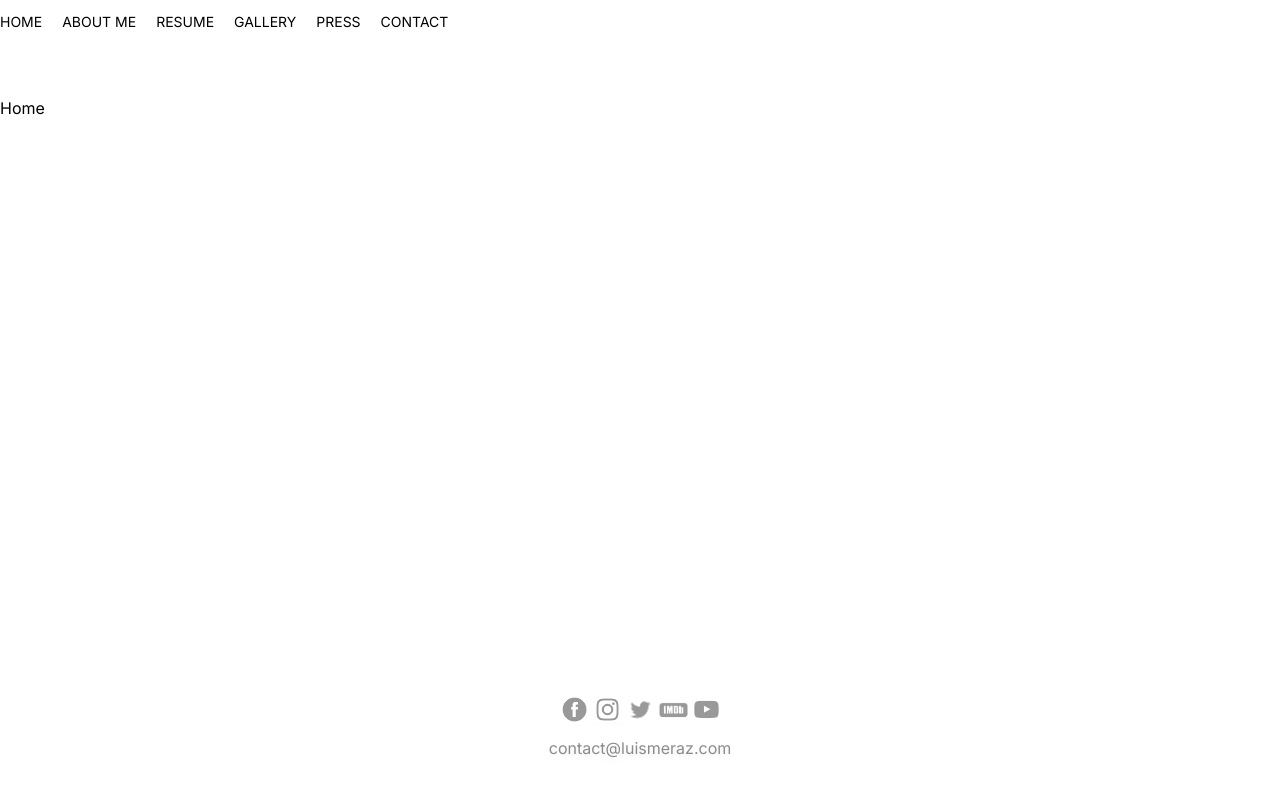
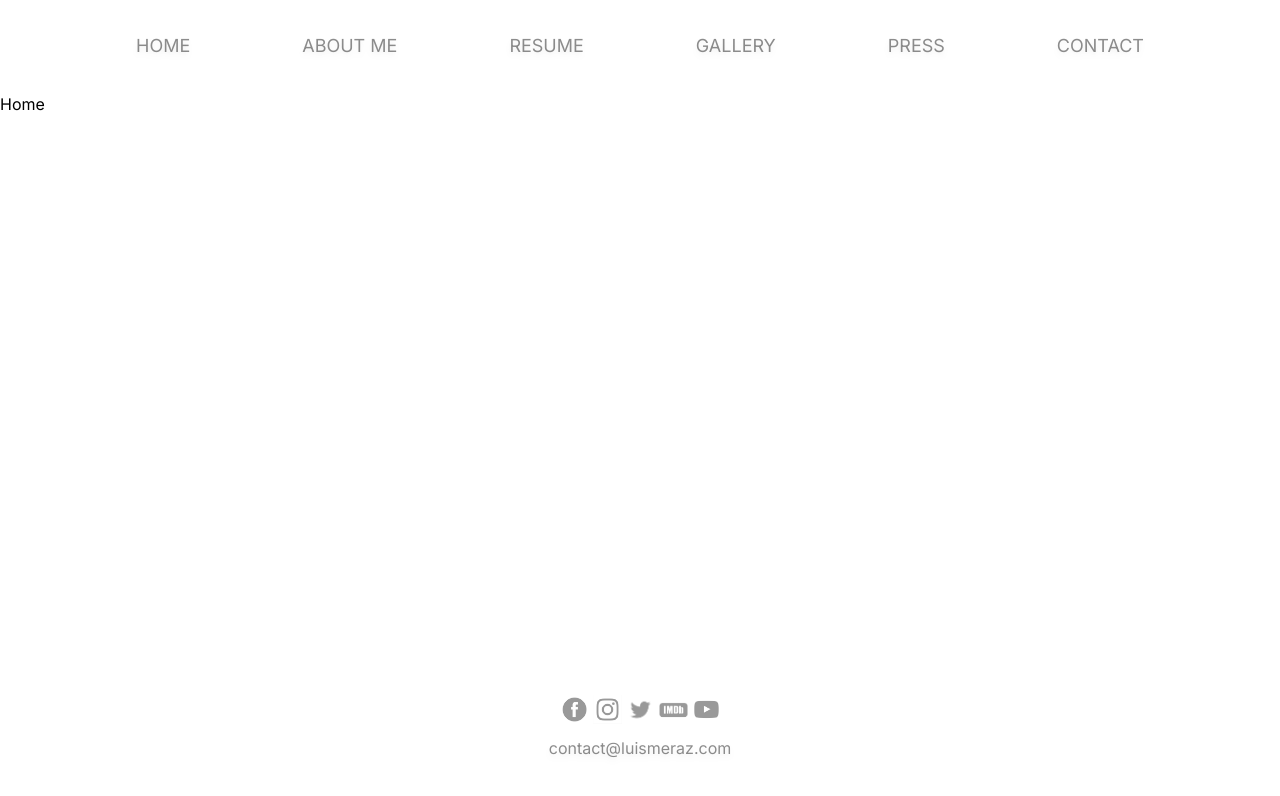
Before and after one commit to juhyeh/actor-website, a Next.js app: page / in a window 1280 px wide. Shown: the top 796 px of the page. Built offline with nearby package versions, Linux system fonts and the light colour scheme.

Commit message:
some css for header

```diff
--- a/app/globals.css
+++ b/app/globals.css
@@ -4,12 +4,9 @@
 @tailwind components;
 @tailwind utilities;
 
-.dropdown_link {
-  @apply text-sm text-gray-700 hover:text-gray-500 font-medium;
-}
-
+/* Nav/Header component */
 .black_btn {
-  @apply transition-all hover:underline text-center text-sm flex items-center justify-center;
+  @apply transition-all hover:underline hover:underline-offset-8 text-center text-lg flex items-center justify-center text-neutral-700/60 drop-shadow-md px-14;
 }
 
 .dropdown {
@@ -20,6 +17,11 @@
   @apply text-sm text-gray-700 hover:text-gray-500 font-medium;
 }
 
+/* Footer Styles */
+.footer_email {
+  @apply text-neutral-700/60 drop-shadow-md flex justify-center pb-10;
+}
+
 .social_media_links {
   @apply flex p-3 justify-center;
 }
--- a/components/Footer.jsx
+++ b/components/Footer.jsx
@@ -51,9 +51,7 @@ const Footer = () => {
           />
         </a>
       </div>
-      <div class="text-neutral-700/60 drop-shadow-md flex justify-center pb-10">
-        contact@luismeraz.com
-      </div>
+      <div className="footer_email">contact@luismeraz.com</div>
     </div>
   );
 };
--- a/components/Header.jsx
+++ b/components/Header.jsx
@@ -10,10 +10,11 @@ const Header = () => {
   const [toggleDropdown, setToggleDropdown] = useState(false);
 
   return (
-    <nav className="flex-between w-full mb-16 pt-3">
+    <nav>
       {/** Desktop Navigation */}
-      <div className="sm:flex hidden">
-        <div className="flex gap-3 md:gap-5">
+      {/* <div className="sm:flex hidden"> */}
+      <div className="header">
+        <div class="flex justify-center p-8">
           <Link href="/" className="black_btn">
             HOME
           </Link>
```
